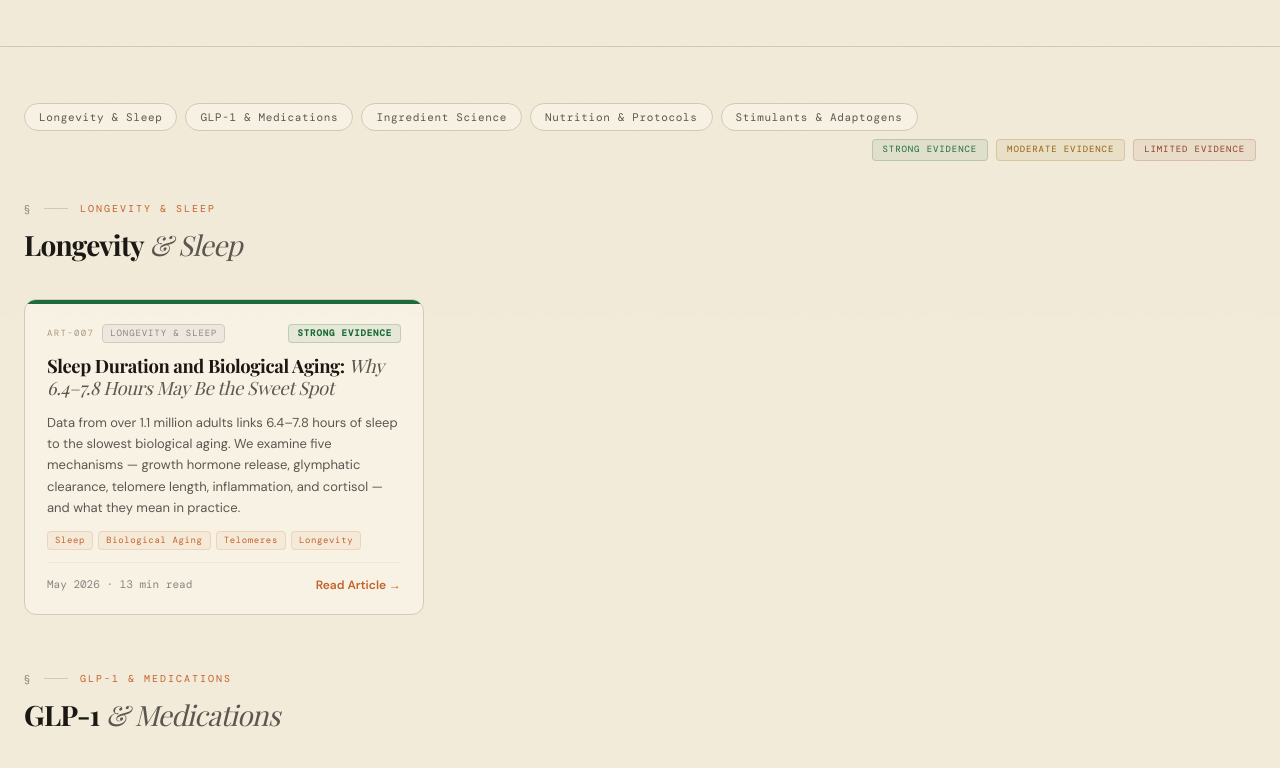
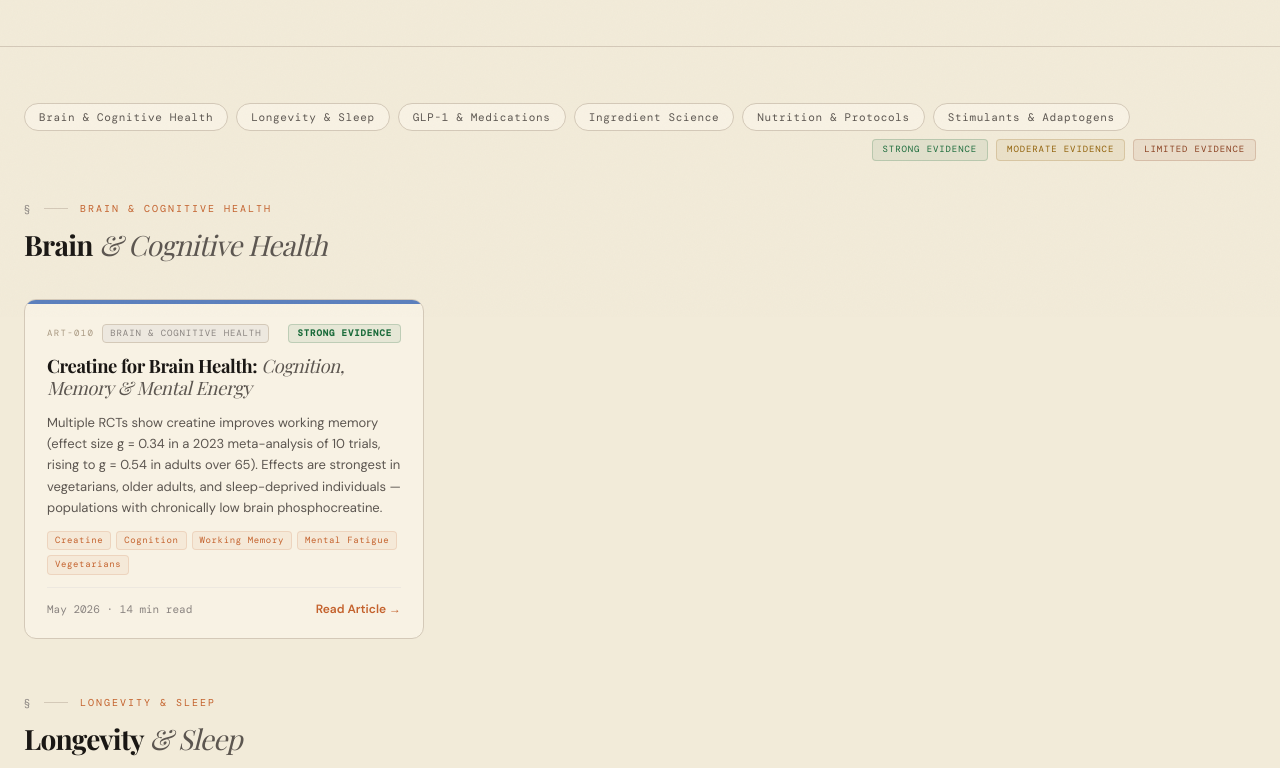
Before and after one commit to sonusingh-up/fitlabs, a Next.js app: page /research in a window 1280 px wide. Shown: the part 483-1251 px from the top of the page. Built offline with nearby package versions, Linux system fonts and the light colour scheme; a web font is replaced by a local one.

Commit message:
Update page.tsx

```diff
--- a/app/research/page.tsx
+++ b/app/research/page.tsx
@@ -23,6 +23,19 @@ type ResearchArticle = {
 };
 
 const articles: ResearchArticle[] = [
+  {
+    slug: "creatine-brain-health",
+    title: "Creatine for Brain Health:",
+    titleItalic: "Cognition, Memory & Mental Energy",
+    figure: "ART-010",
+    topic: "Brain & Cognitive Health",
+    readTime: "14 min",
+    publishedAt: "May 2026",
+    summary: "Multiple RCTs show creatine improves working memory (effect size g = 0.34 in a 2023 meta-analysis of 10 trials, rising to g = 0.54 in adults over 65). Effects are strongest in vegetarians, older adults, and sleep-deprived individuals — populations with chronically low brain phosphocreatine.",
+    evidence: "strong",
+    tags: ["Creatine", "Cognition", "Working Memory", "Mental Fatigue", "Vegetarians"],
+    accent: "#5B7FBD",
+  },
   {
     slug: "sleep-duration-biological-aging",
     title: "Sleep Duration and Biological Aging:",
@@ -143,6 +156,7 @@ const articles: ResearchArticle[] = [
 ];
 
 const topicGroups = [
+  { label: "Brain & Cognitive Health", topics: ["Brain & Cognitive Health"] },
   { label: "Longevity & Sleep", topics: ["Longevity & Sleep"] },
   { label: "GLP-1 & Medications", topics: ["GLP-1 & Medications"] },
   { label: "Ingredient Science", topics: ["Ingredient Science", "Ingredient Mechanism"] },
```
